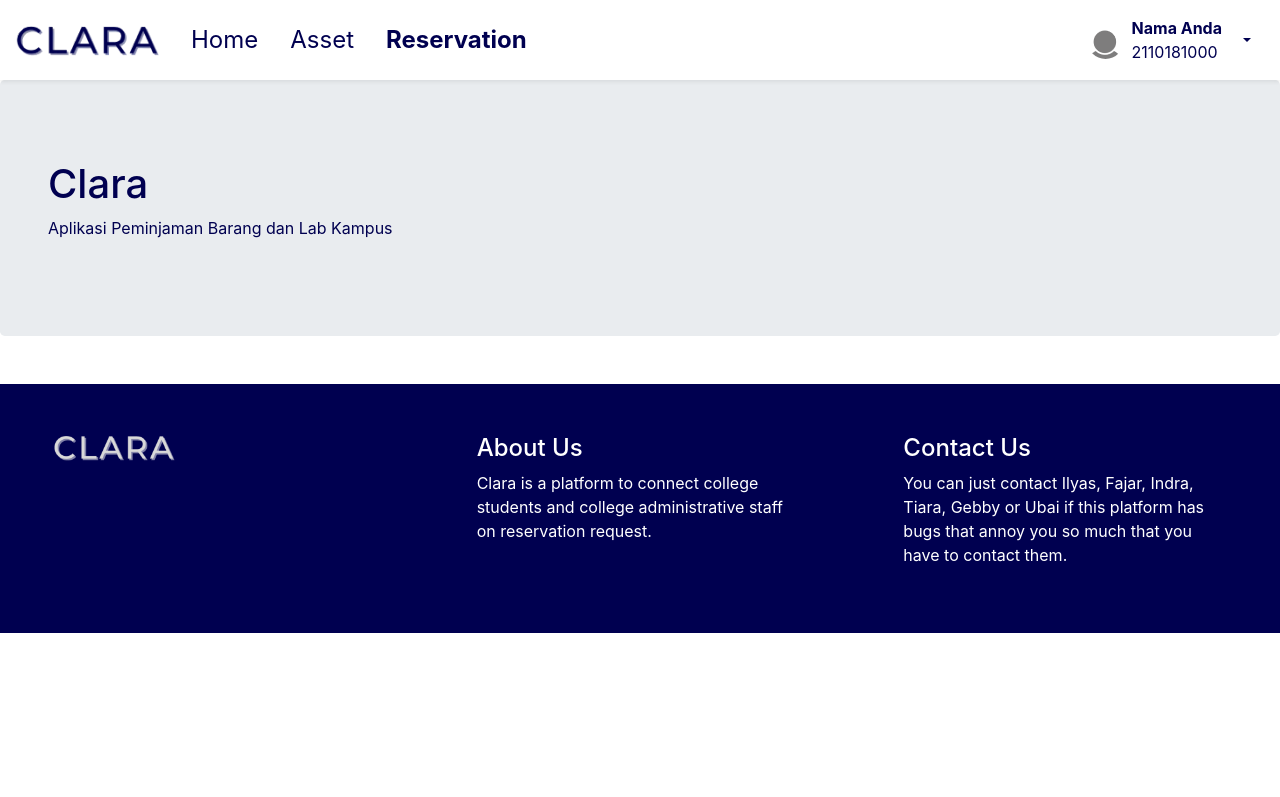
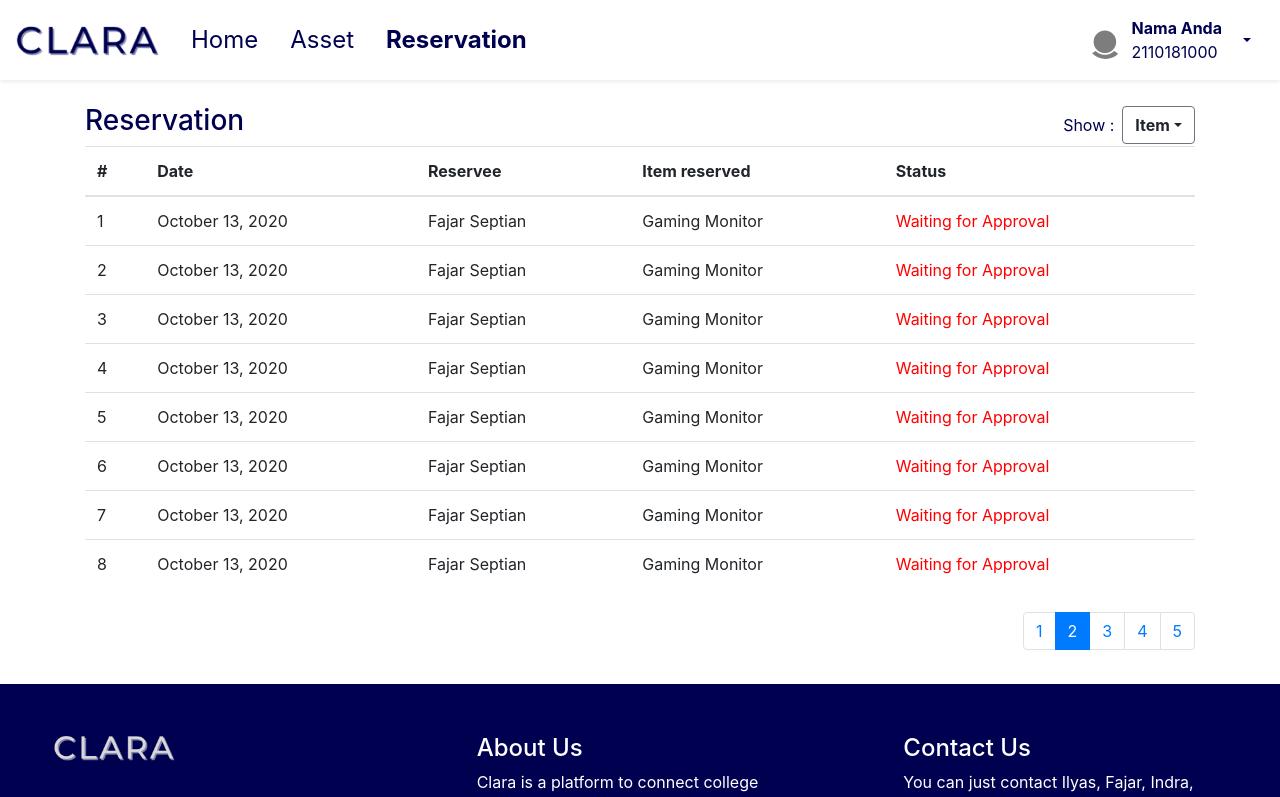
Before and after one commit to fajar-sn/clara-frontend, a React (Create React App) app: page /reservation in a window 1280 px wide. Shown: the top 797 px of the page. Built offline with nearby package versions, Linux system fonts and the light colour scheme; no server answers; sample sign-in values are in the browser's storage.

Commit message:
Fix Dashboard & Reservation Layout

```diff
--- a/src/components/asset/AssetTemplate.jsx
+++ b/src/components/asset/AssetTemplate.jsx
@@ -1,6 +1,5 @@
 import React from "react";
 import {Container, Dropdown, Row, Col, Card, Button, Pagination} from "react-bootstrap"
-// import "./asset.scss"
 
 export default function AssetTemplate(){
   let active = 2;
@@ -35,9 +34,6 @@ export default function AssetTemplate(){
                 <Dropdown.Item >Room</Dropdown.Item>
               </Dropdown.Menu>
             </Dropdown>
-
-
-
           </div>
 
           <div className="card-section mt-4" >
--- /dev/null
+++ b/src/components/reservation/ReservationTemplate.jsx
@@ -0,0 +1,115 @@
+import React from "react";
+import { Container, Dropdown, Row, Col, Card, Button, Pagination, Table } from "react-bootstrap"
+
+export default function ReservationTemplate() {
+  let active = 2;
+  let items = [];
+  for (let number = 1; number <= 5; number++) {
+    items.push(
+      <Pagination.Item key={number} active={number === active}>
+        {number}
+      </Pagination.Item>,
+    );
+  }
+
+  return (
+    <div className="reservation-template mt-4">
+      <Container>
+        <div className="header d-flex align-items-center">
+          <span className="mr-auto h3">
+            Reservation
+            </span>
+
+          <span className="ml-auto">
+            Show :
+            </span>
+
+          <Dropdown className="ml-2">
+            <Dropdown.Toggle className="border border-secondary font-weight-bold" variant="white" id="dropdown-basic">
+              Item
+              </Dropdown.Toggle>
+
+            <Dropdown.Menu>
+              <Dropdown.Item >Item</Dropdown.Item>
+              <Dropdown.Item >Room</Dropdown.Item>
+            </Dropdown.Menu>
+          </Dropdown>
+        </div>
+
+        <Table responsive="md">
+          <thead>
+            <tr>
+              <th>#</th>
+              <th>Date</th>
+              <th>Reservee</th>
+              <th>Item reserved</th>
+              <th>Status</th>
+            </tr>
+          </thead>
+          <tbody>
+            <tr>
+              <td>1</td>
+              <td>October 13, 2020</td>
+              <td>Fajar Septian</td>
+              <td>Gaming Monitor</td>
+              <td style={{ color: "red" }}>Waiting for Approval</td>
+            </tr>
+            <tr>
+              <td>2</td>
+              <td>October 13, 2020</td>
+              <td>Fajar Septian</td>
+              <td>Gaming Monitor</td>
+              <td style={{ color: "red" }}>Waiting for Approval</td>
+            </tr>
+            <tr>
+              <td>3</td>
+              <td>October 13, 2020</td>
+              <td>Fajar Septian</td>
+              <td>Gaming Monitor</td>
+              <td style={{ color: "red" }}>Waiting for Approval</td>
+            </tr>
+            <tr>
+              <td>4</td>
+              <td>October 13, 2020</td>
+              <td>Fajar Septian</td>
+              <td>Gaming Monitor</td>
+              <td style={{ color: "red" }}>Waiting for Approval</td>
+            </tr>
+            <tr>
+              <td>5</td>
+              <td>October 13, 2020</td>
+              <td>Fajar Septian</td>
+              <td>Gaming Monitor</td>
+              <td style={{ color: "red" }}>Waiting for Approval</td>
+            </tr>
+            <tr>
+              <td>6</td>
+              <td>October 13, 2020</td>
+              <td>Fajar Septian</td>
+              <td>Gaming Monitor</td>
+              <td style={{ color: "red" }}>Waiting for Approval</td>
+            </tr>
+            <tr>
+              <td>7</td>
+              <td>October 13, 2020</td>
+              <td>Fajar Septian</td>
+              <td>Gaming Monitor</td>
+              <td style={{ color: "red" }}>Waiting for Approval</td>
+            </tr>
+            <tr>
+              <td>8</td>
+              <td>October 13, 2020</td>
+              <td>Fajar Septian</td>
+              <td>Gaming Monitor</td>
+              <td style={{ color: "red" }}>Waiting for Approval</td>
+            </tr>
+          </tbody>
+        </Table>
+      </Container>
+      <Container className="mt-4">
+        <Pagination className="float-right">{items}</Pagination>
+      </Container>
+      <br />
+    </div>
+  )
+}
--- a/src/pages/Dashboard.js
+++ b/src/pages/Dashboard.js
@@ -1,10 +1,11 @@
 import React from "react";
 import {
-  Button,
   Container,
-  Nav,
-  Navbar,
-  Jumbotron,
+  Card,
+  CardDeck,
+  Table,
+  Row,
+  Col,
 } from "react-bootstrap";
 import { logout } from "utils/auth";
 import axios from "axios";
@@ -35,14 +36,106 @@ const Dashboard = () => {
   return (
     <div>
       <ClaraNavbar currentPage='Home'/>
-      <Jumbotron>
-        <Container className="p-3" fluid={true}>
-          <h1>Clara</h1>
-          <p>
-            Aplikasi Peminjaman Barang dan Lab Kampus
-          </p>
-        </Container>
-      </Jumbotron>
+      <Container>
+      <h1 style={{ paddingTop: "25px" }}> Hello Lecturer </h1>
+      <h3 className="lead"> Here are the reservation data recap for this month. </h3>
+      <CardDeck>
+        <Card>
+          <Container>
+            <Row>
+              <Col style={{ backgroundColor: "red", paddingBottom: "160px"}} xs={1}></Col>
+              <Col>
+              <Card.Body>
+                <Card.Title>Waiting for approval</Card.Title>
+                <Card.Text>
+                  <h1>5</h1>
+                </Card.Text>
+              </Card.Body>
+              </Col>
+            </Row>
+          </Container>
+        </Card>
+        <Card>
+          <Container>
+            <Row>
+              <Col style={{ backgroundColor: "yellow", paddingBottom: "160px"}} xs={1}></Col>
+              <Col>
+              <Card.Body>
+                <Card.Title>On Reservation</Card.Title>
+                <Card.Text>
+                  <h1>5</h1>
+                </Card.Text>
+              </Card.Body>
+              </Col>
+            </Row>
+          </Container>
+        </Card>
+        <Card>
+          <Container>
+            <Row>
+              <Col style={{ backgroundColor: "lime", paddingBottom: "160px"}} xs={1}></Col>
+              <Col>
+              <Card.Body>
+                <Card.Title>Returned</Card.Title>
+                <Card.Text>
+                  <h1>5</h1>
+                </Card.Text>
+              </Card.Body>
+              </Col>
+            </Row>
+          </Container>
+        </Card>
+      </CardDeck>
+      <h3 className="lead" style={{ paddingTop: "25px"}}>Recent Reservations</h3>
+      <Table responsive="md">
+        <thead>
+          <tr>
+            <th>#</th>
+            <th>Date</th>
+            <th>Reservee</th>
+            <th>Item reserved</th>
+            <th>Status</th>
+          </tr>
+        </thead>
+        <tbody>
+          <tr>
+            <td>1</td>
+            <td>October 13, 2020</td>
+            <td>Fajar Septian</td>
+            <td>Gaming Monitor</td>
+            <td style={{ color: "red"}}>Waiting for Approval</td>
+          </tr>
+          <tr>
+            <td>2</td>
+            <td>October 13, 2020</td>
+            <td>Fajar Septian</td>
+            <td>Gaming Monitor</td>
+            <td style={{ color: "red"}}>Waiting for Approval</td>
+          </tr>
+          <tr>
+            <td>3</td>
+            <td>October 13, 2020</td>
+            <td>Fajar Septian</td>
+            <td>Gaming Monitor</td>
+            <td style={{ color: "red"}}>Waiting for Approval</td>
+          </tr>
+          <tr>
+            <td>4</td>
+            <td>October 13, 2020</td>
+            <td>Fajar Septian</td>
+            <td>Gaming Monitor</td>
+            <td style={{ color: "red"}}>Waiting for Approval</td>
+          </tr>
+          <tr>
+            <td>5</td>
+            <td>October 13, 2020</td>
+            <td>Fajar Septian</td>
+            <td>Gaming Monitor</td>
+            <td style={{ color: "red"}}>Waiting for Approval</td>
+          </tr>
+        </tbody>
+      </Table>
+      </Container>
       <ClaraFooter />
     </div>
   );
--- a/src/pages/Reservation.js
+++ b/src/pages/Reservation.js
@@ -12,6 +12,7 @@ import axios from "axios";
 import { GET_FILMS } from "constants/urls";
 import ClaraNavbar from "../components/Navbar"
 import ClaraFooter from "../components/Footer";
+import ReservationTemplate from "../components/reservation/ReservationTemplate"
 
 const Reservation = () => {
   const history = useHistory();
@@ -52,14 +53,7 @@ const Reservation = () => {
             </Nav>
           </Navbar.Collapse>
         </Container>
-      <Jumbotron>
-        <Container className="p-3" fluid={true}>
-          <h1>Clara</h1>
-          <p>
-            Aplikasi Peminjaman Barang dan Lab Kampus
-          </p>
-        </Container>
-      </Jumbotron>
+      <ReservationTemplate />
       <ClaraFooter />
     </div>
   );
```
Also changed, not shown: 1 other file (tests, documents, lock files or other folders).
